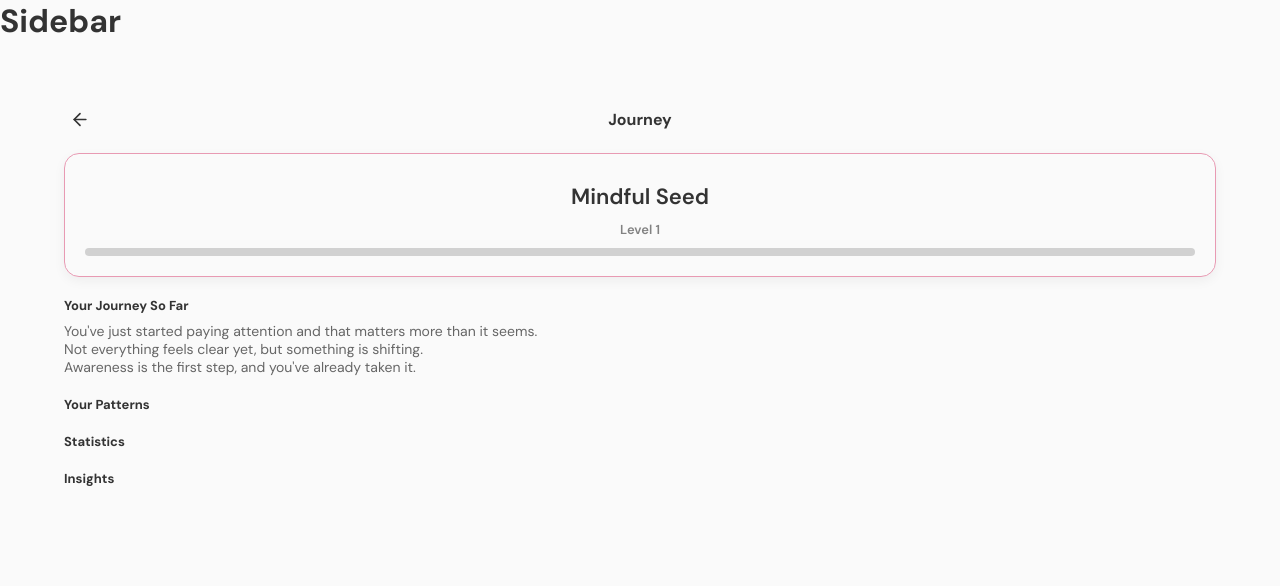
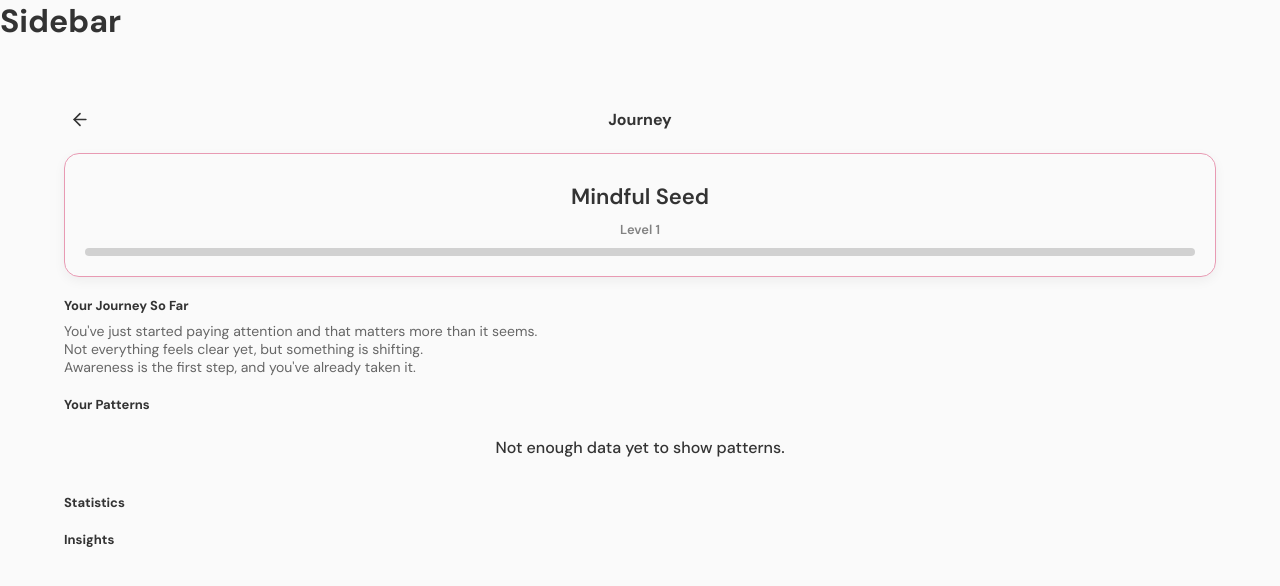
Before and after one commit to mirelalexy/blossom, a React (Vite) app in the folder frontend/: page /journey in a window 1280 px wide. Shown: the top 586 px of the page. Built offline with nearby package versions, Linux system fonts and the light colour scheme.

Commit message:
feat(journey): add user pattern detection and display pattern cards

```diff
--- a/frontend/src/pages/Journey.jsx
+++ b/frontend/src/pages/Journey.jsx
@@ -2,6 +2,7 @@ import { calculateXP, getLevelFromXP, getLevelProgress, getLevelTitle, getLevelN
 import { useTransactions } from "../store/TransactionStore"
 import { useChallenges } from "../store/ChallengeStore"
 import { calculateStreak } from "../utils/streakUtils"
+import { getUserPatterns } from "../utils/patternUtils"
 
 import PageHeader from "../components/ui/PageHeader"
 import NotificationItem from "../components/notifications/NotificationItem"
@@ -10,6 +11,7 @@ import Section from "../components/ui/Section"
 import LevelCard from "../components/profile/LevelCard"
 
 import "../styles/pages/Journey.css"
+import PatternCard from "../components/journey/PatternCard"
 
 function Journey() {
     const { transactions } = useTransactions()
@@ -30,6 +32,8 @@ function Journey() {
     const progress = getLevelProgress(xp)
     const levelStory = getLevelNarrative(level)
 
+    const patterns = getUserPatterns(transactions)
+
     return (
         <div className="journey-content">
             <PageHeader title="Journey" />
@@ -41,7 +45,17 @@ function Journey() {
             </Section>
 
             <Section title="Your Patterns">
-
+                {patterns.length > 0 ? (
+                    patterns.map((p, index) => (
+                        <PatternCard
+                            key={index}
+                            icon={p.icon}
+                            text={p.text}
+                        />
+                    ))
+                ) : (
+                    <EmptyState title="Not enough data yet to show patterns." />
+                )}
             </Section>
 
             <Section title="Statistics">
--- a/frontend/src/utils/appIcons.js
+++ b/frontend/src/utils/appIcons.js
@@ -47,7 +47,12 @@ import {
     Sofa,
     Circle,
     Flame,
-    Check
+    Check,
+    CalendarDays,
+    Leaf,
+    Zap,
+    Tags,
+    Sparkles
 } from "lucide-react"
 
 export const appIcons = {
@@ -81,6 +86,11 @@ export const appIcons = {
     streak: Flame,
     completed: Check,
     logOut: LogOut,
+    calendar: CalendarDays,
+    leaf: Leaf,
+    zap: Zap,
+    tags: Tags,
+    sparkles: Sparkles,
 
     // category icons
     gamepad2: Gamepad2,
--- /dev/null
+++ b/frontend/src/utils/patternUtils.js
@@ -0,0 +1,74 @@
+export function getUserPatterns(transactions) {
+    const patterns = []
+
+    if (!transactions || transactions.length === 0) return patterns
+
+    // weekend pattern
+    const weekendSpending = transactions.filter(t => {
+        const day = new Date(t.date).getDay()
+        return day === 0 || day === 6
+    }).length
+
+    const weekdaySpending = transactions.length = weekendSpending
+
+    if (weekendSpending > weekdaySpending) {
+        patterns.push({
+            icon: "calendar",
+            text: "Most of your spending happens on weekends."
+        })
+    }
+
+    // mood pattern
+    const moodCount = {}
+
+    transactions.forEach(t => {
+        if (!t.mood) return
+
+        moodCount[t.mood] = (moodCount[t.mood] || 0) + 1
+    })
+
+    const topMood = Object.entries(moodCount).sort((a, b) => b[1] - a[1])[0]
+
+    if (topMood) {
+        const [mood] = topMood
+
+        patterns.push({
+            icon: "leaf",
+            text: `You tend to spend more when feeling ${mood}.`
+        })
+    }
+
+    // intent pattern
+    const intentCount = {}
+
+    transactions.forEach(t => {
+        if (!t.intent) return
+
+        intentCount[t.intent] = (intentCount[t.intent] || 0) + 1
+    })
+
+    const topIntent = Object.entries(intentCount).sort((a, b) => b[1] - a[1])[0]
+
+    if (topIntent) {
+        const [intent] = topIntent
+
+        if (intent === "necessary") {
+            patterns.push({
+                icon: "tags",
+                text: "Most of your spending goes toward essentials."
+            })
+        } else if (intent === "planned") {
+            patterns.push({
+                icon: "sparkles",
+                text: "You tend to plan your spending ahead."
+            })
+        } else if (intent === "impulse") {
+            patterns.push({
+                icon: "zap",
+                text: "Most of your spending happens on impulse."
+            })
+        }
+    }
+
+    return patterns
+}
```
